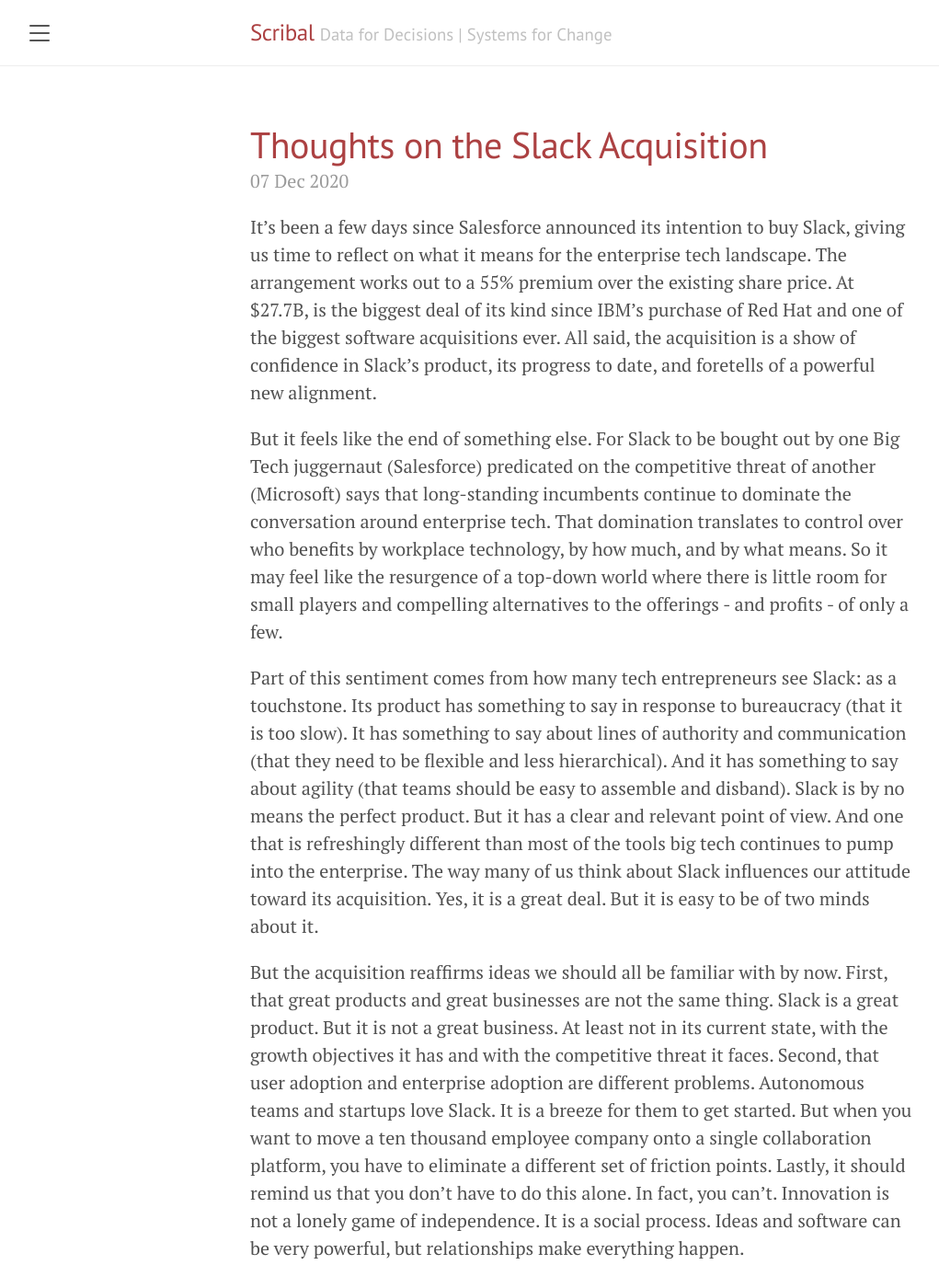
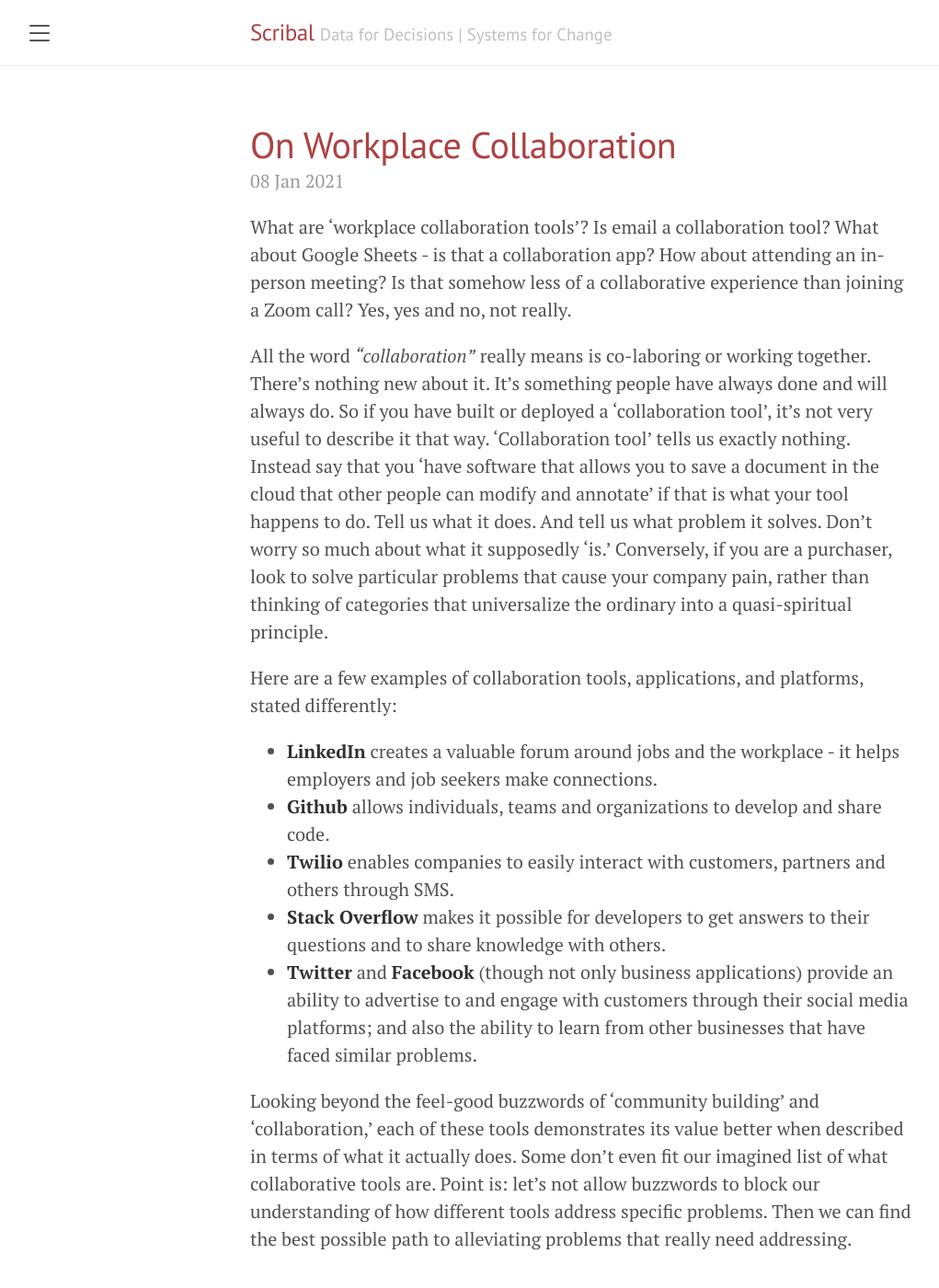
Before and after one commit to scribal-io/lanyon-jh-test, a Jekyll site: the page built from index.html, in a window 1280 px wide and 1400 px high. Shown: the whole window at 92% size, without its empty margins (8-1029 px from the left). Built offline with Jekyll 4.4.1, drawn with Linux system fonts in a browser that asks for light colours; the list of posts is cut into pages by our own code.

Commit message:
Ch-ch-chchanges

```diff
--- a/Ourteam.md
+++ b/Ourteam.md
@@ -9,4 +9,4 @@ Business decision-making tends to be slow. But today's competitive environment d
 
 ## Jason Horowitz
 
-As a technology leader, I have built winning global teams in leading organizations that  rapidly developed game-changing technology products. Early in my career, I was a US Foreign Service officer serving in emerging markets, so I bring, literally, a "diplomatic approach" to companies undergoing digital transformation. Here's my complete [professional profile](https://www.linkedin.com/in/jasonhhorowitz).
+After working as a diplomat for the US Foreign Service in emerging markets, I built a global software engineering team for Sun Microsystems, the company’s first in the Russian Federation.  I continue to draw on these early experiences in my current work, addressing governance, cross-team collaboration, and open-source software in an enterprise context. Here's my complete [professional profile](https://www.linkedin.com/in/jasonhhorowitz).
--- /dev/null
+++ b/_posts/2021-01-08-on-collaboration.md
@@ -0,0 +1,18 @@
+---
+layout: post
+title: On Workplace Collaboration
+---
+
+What are ‘workplace collaboration tools’? Is email a collaboration tool? What about Google Sheets - is that a collaboration app? How about attending an in-person meeting? Is that somehow less of a collaborative experience than joining a Zoom call?  Yes, yes and no, not really.
+
+All the word *"collaboration"* really means is co-laboring or working together. There’s nothing new about it. It’s something people have always done and will always do.  So if you have built or deployed a ‘collaboration tool’, it's not very useful to describe it that way. 'Collaboration tool' tells us exactly nothing.  Instead say that you ‘have software that allows you to save a document in the cloud that other people can modify and annotate’ if that is what your tool happens to do.  Tell us what it does. And tell us what problem it solves.  Don’t worry so much about what it supposedly ‘is.’ Conversely, if you are a purchaser, look to solve particular problems that cause your company pain, rather than thinking of categories that universalize the ordinary into a quasi-spiritual principle.
+
+Here are a few examples of collaboration tools, applications, and platforms, stated differently:
+
+- **LinkedIn** creates a valuable forum around jobs and the workplace - it helps employers and job seekers make connections.
+- **Github** allows individuals, teams and organizations to develop and share code.
+- **Twilio** enables companies to easily interact with customers, partners and others through SMS.
+- **Stack Overflow** makes it possible for developers to get answers to their questions and to share knowledge with others.
+- **Twitter** and **Facebook** (though not only business applications) provide an ability to advertise to and engage with customers through their social media platforms; and also the ability to learn from other businesses that have faced similar problems.
+
+Looking beyond the feel-good buzzwords of ‘community building’ and ‘collaboration,' each of these tools demonstrates its value better when described in terms of what it actually does. Some don't even fit our imagined list of what collaborative tools are. Point is: let’s not allow buzzwords to block our understanding of how different tools address specific problems.  Then we can find the best possible path to alleviating problems that really need addressing.
```
Also changed, not shown: _drafts/2021-01-08-on-collaboration.md (deleted, +0 -18 lines), Gemfile.lock (added).
